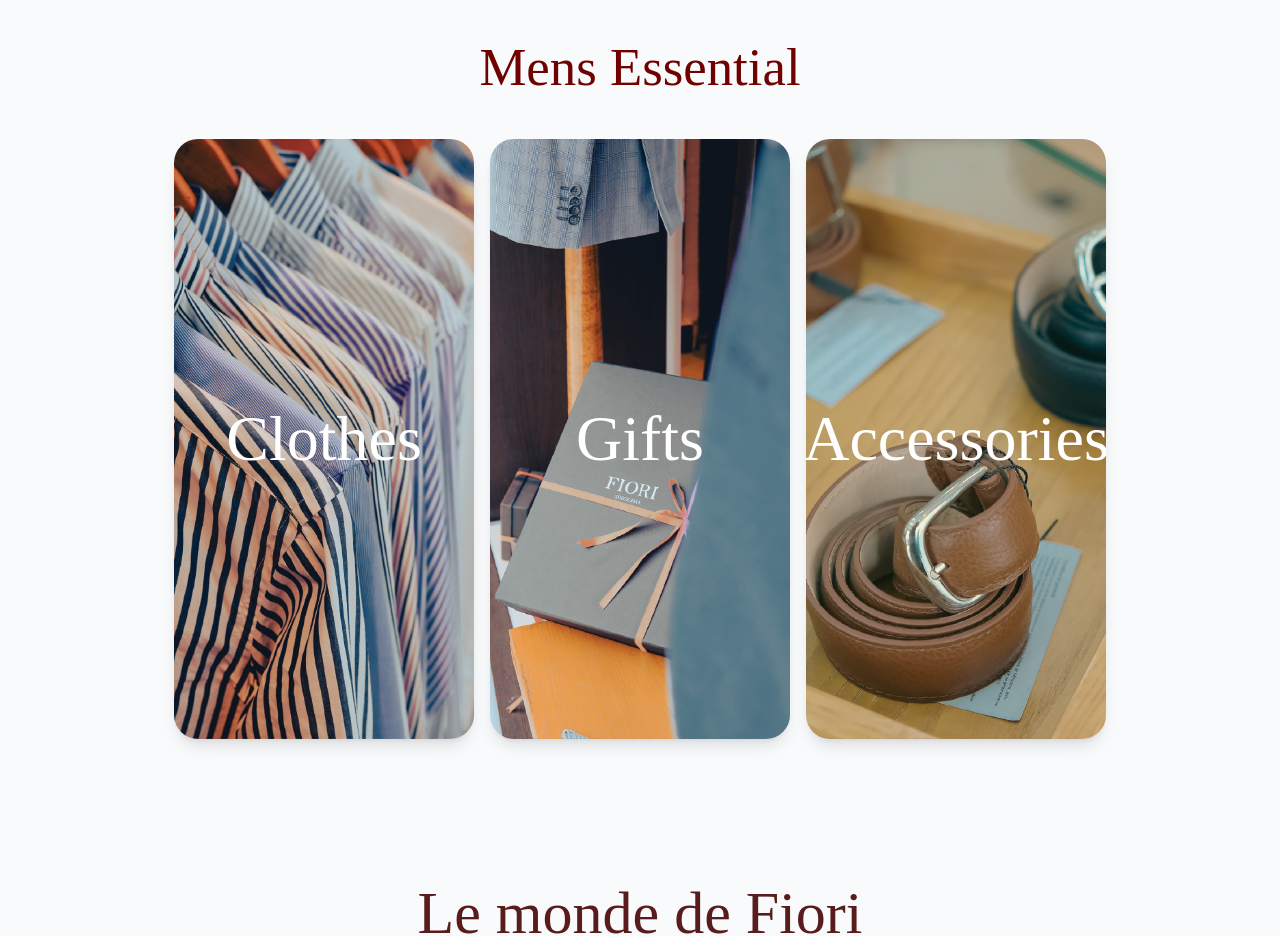
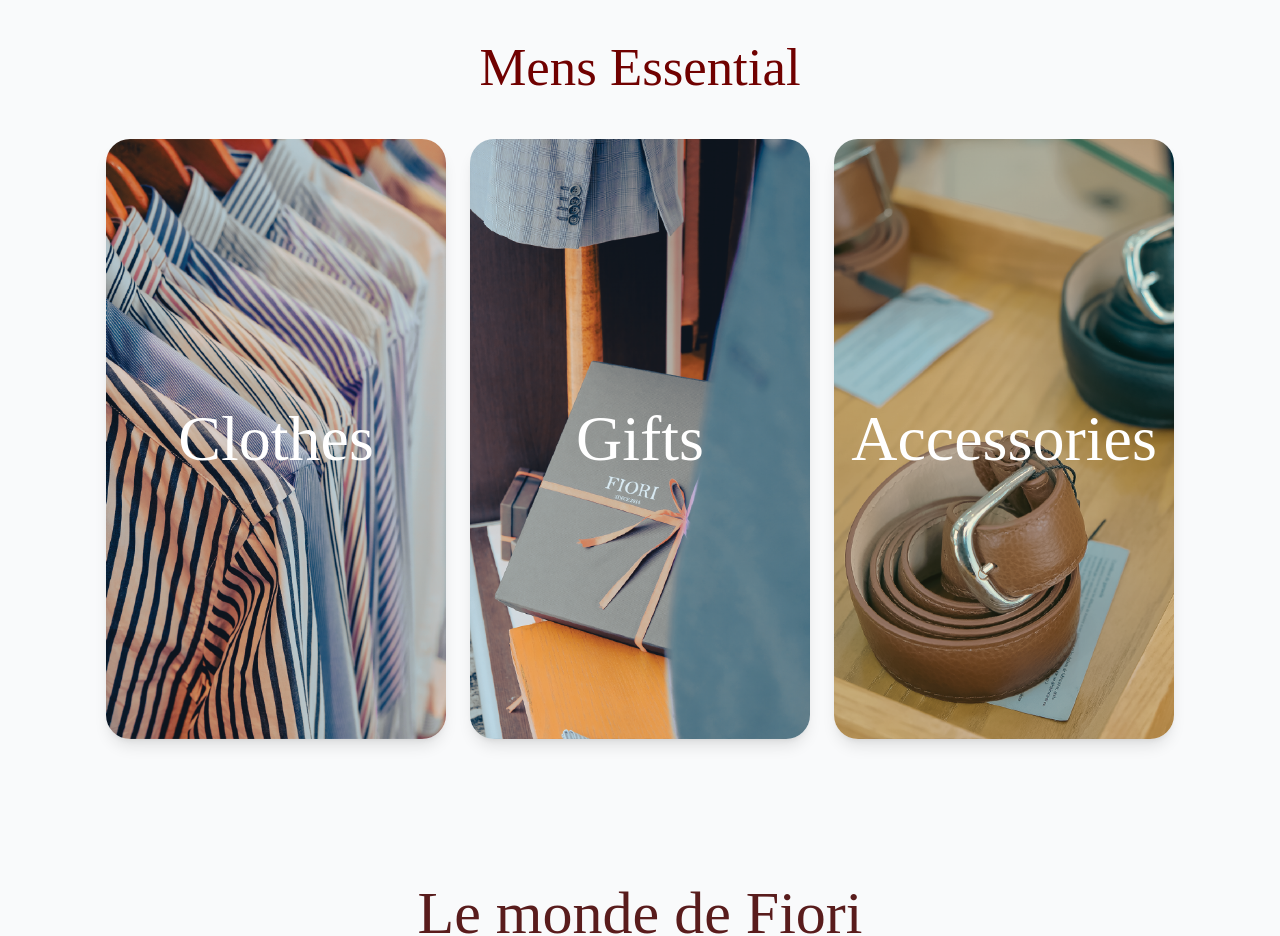
Before and after one commit to ihebchebbi1998tn2/start-react-sandbox, a React (Vite) app: page / in a window 1280 px wide. Shown: the part 5000-5936 px from the top of the page. Built offline with nearby package versions, Linux system fonts and the light colour scheme; a web font is replaced by a local one.

Commit message:
Increase card widths for responsiveness
Adjusted the widths of the product cards to ensure three cards are displayed per row while maintaining a well-designed layout for mobile devices.
[skip gpt_engineer]

```diff
--- a/src/components/Men.tsx
+++ b/src/components/Men.tsx
@@ -25,12 +25,12 @@ const Men = () => {
         Mens Essential
       </h1>
 
-      <div className="flex flex-wrap gap-4 justify-center max-w-[1536px] mx-auto">
+      <div className="flex flex-wrap gap-6 justify-center max-w-[1800px] mx-auto px-4">
         {images.map((image, index) => (
           <div
             key={index}
-            className="relative w-[300px] h-[600px] overflow-hidden rounded-3xl shadow-lg
-                     transition-transform duration-300 hover:scale-105"
+            className="relative w-full sm:w-[340px] h-[600px] overflow-hidden rounded-3xl shadow-lg
+                     transition-transform duration-300 hover:scale-105 mb-6 sm:mb-0"
           >
             <img
               src={image.src}
```
